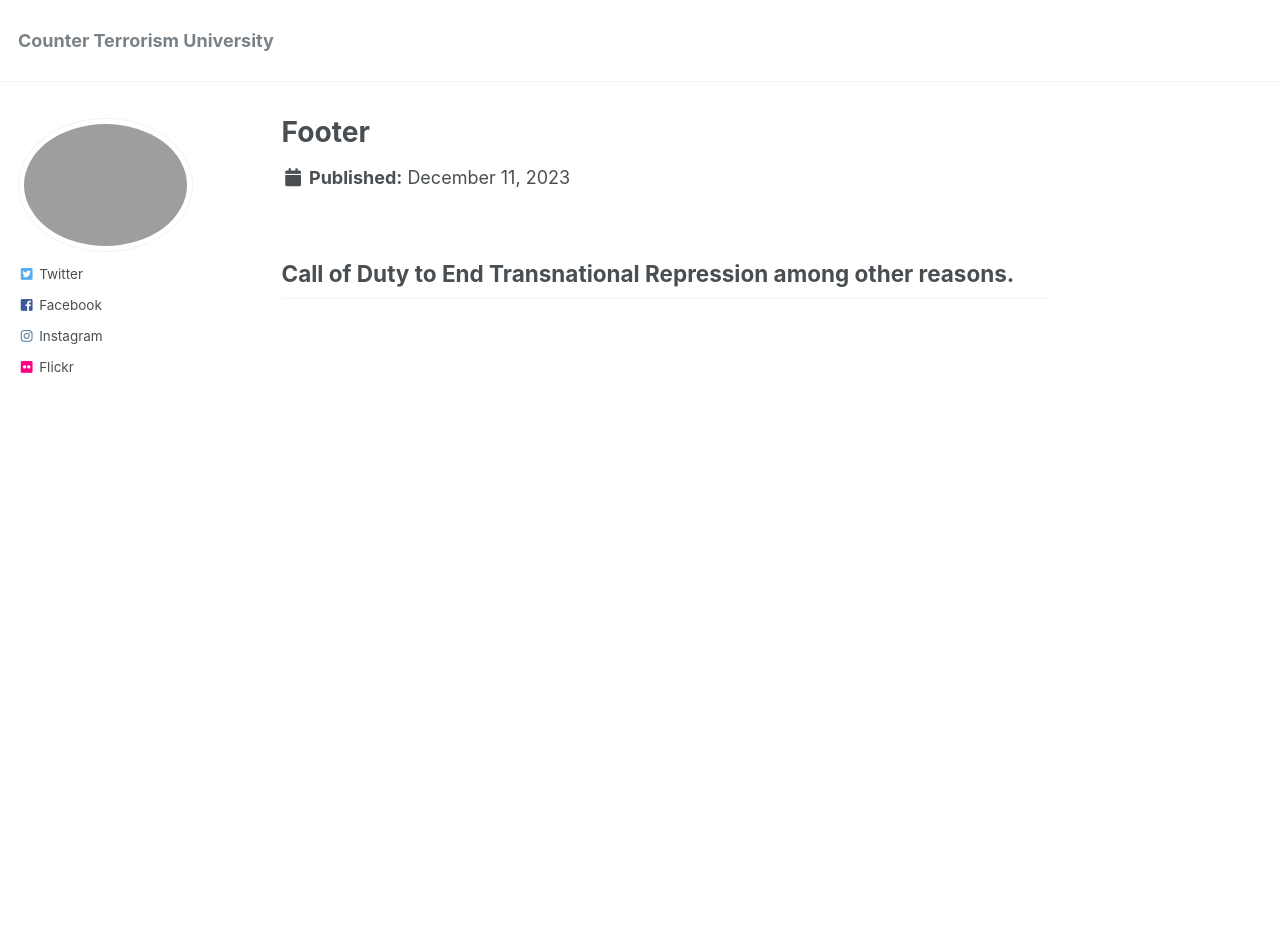
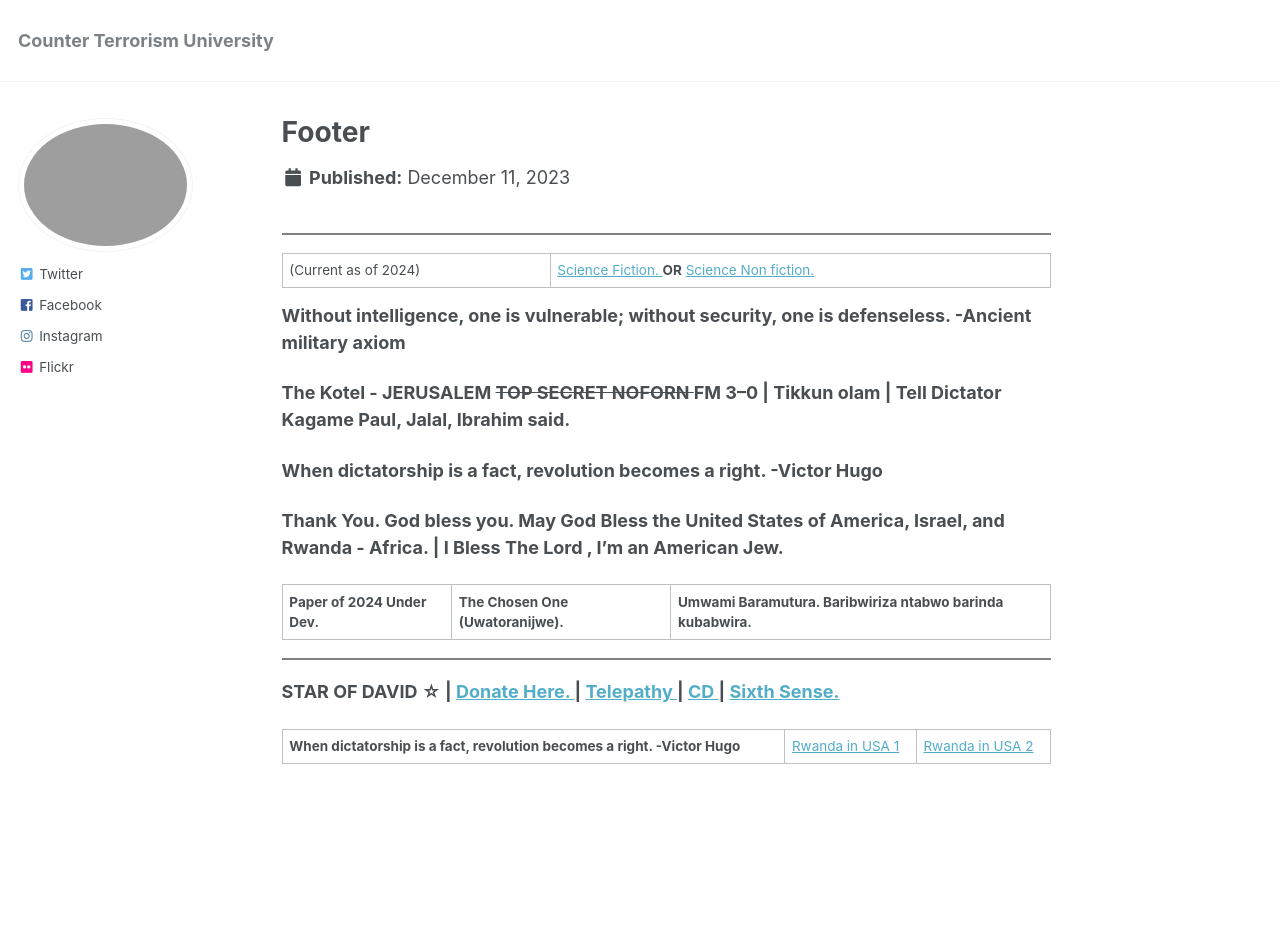
Before and after one commit to phdcsseiden/phdcsseiden.github.io, a Jekyll site: the page built from _pages/Footer.md, in a window 1280 px wide. Built offline with Jekyll 4.4.1, drawn with Linux system fonts in a browser that asks for light colours; before the commit the page ends 900 px from its top, so only the background shows below that.

Commit message:
Update Footer.md

```diff
--- a/_pages/Footer.md
+++ b/_pages/Footer.md
@@ -9,4 +9,33 @@
 
 
 
-## Call of Duty to End Transnational Repression among other reasons.
+
+<hr style="height:2px;border-width:0;color:gray;background-color:gray">
+
+
+(Current as of 2024) | <a href=" https://www.merriam-webster.com/dictionary/science%20fiction "> Science Fiction. </a>  <b>OR</b> <a href=" https://www.merriam-webster.com/dictionary/nonfiction "> Science Non fiction. </a>
+
+
+<b> Without intelligence, one is vulnerable; without security,  one is defenseless. -Ancient military axiom </b>
+
+
+<b> The Kotel - JERUSALEM <s> TOP SECRET NOFORN </s>  FM 3–0 | Tikkun olam | Tell Dictator Kagame Paul, Jalal, Ibrahim said. </b>
+
+
+<b> When dictatorship is a fact, revolution becomes a right. -Victor Hugo </b>
+
+
+<b> Thank You. God bless you. May God Bless the United States of America, Israel, and Rwanda - Africa. </b> <b> | I Bless The Lord , I'm an American Jew. </b>
+
+
+<b> Paper of 2024 Under Dev. </b> | <b> The Chosen One (Uwatoranijwe). </b> | <b> Umwami Baramutura. Baribwiriza ntabwo barinda kubabwira.
+
+
+<hr style="height:2px;border-width:0;color:gray;background-color:gray">
+
+
+<b> STAR       OF          DAVID         <b>☆ </b> |         <a href=" https://www.paypal.com/donate/?business=FYX2GY3ENQP9U&no_recurring=0&item_name=Your+unique+opportunity+to+encourage+Alain+G.+Shumbusho+to+make+the+world+a+better+place.&currency_code=USD">  Donate Here. </a>     |   <a href=" https://www.collinsdictionary.com/us/dictionary/english/telepathy "> Telepathy  </a> | <a href=" https://dictionary.cambridge.org/us/dictionary/english/telepathy "> CD  </a> | <a href=" https://www.collinsdictionary.com/us/dictionary/english/sixth-sense "> Sixth Sense. </a>
+
+
+
+<b> When dictatorship is a fact, revolution becomes a right. -Victor Hugo </b> | <a href=" https://www.instagram.com/p/CiIJQ1VATIl/?img_index=1"> Rwanda in USA 1  </a>   |    <a href=" https://www.instagram.com/p/CiIJQ1VATIl/?img_index=2 "> Rwanda in USA 2  </a>
```
